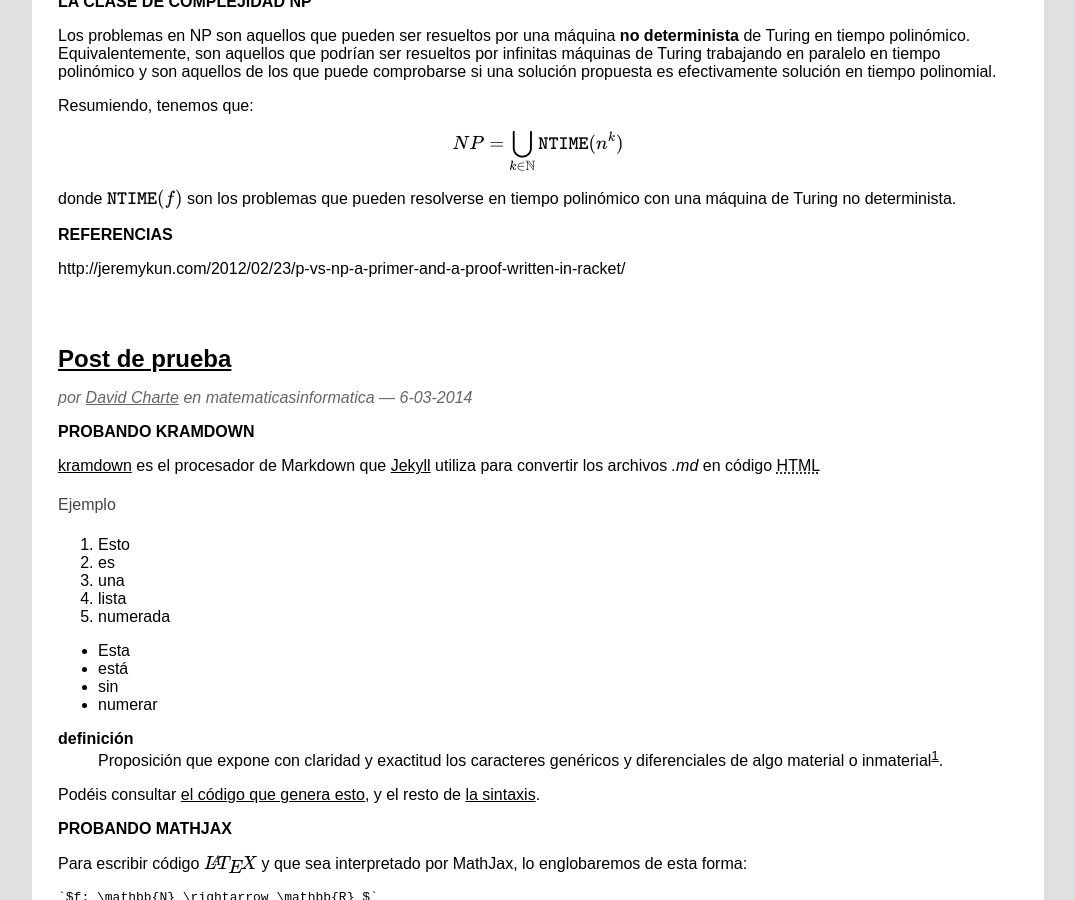
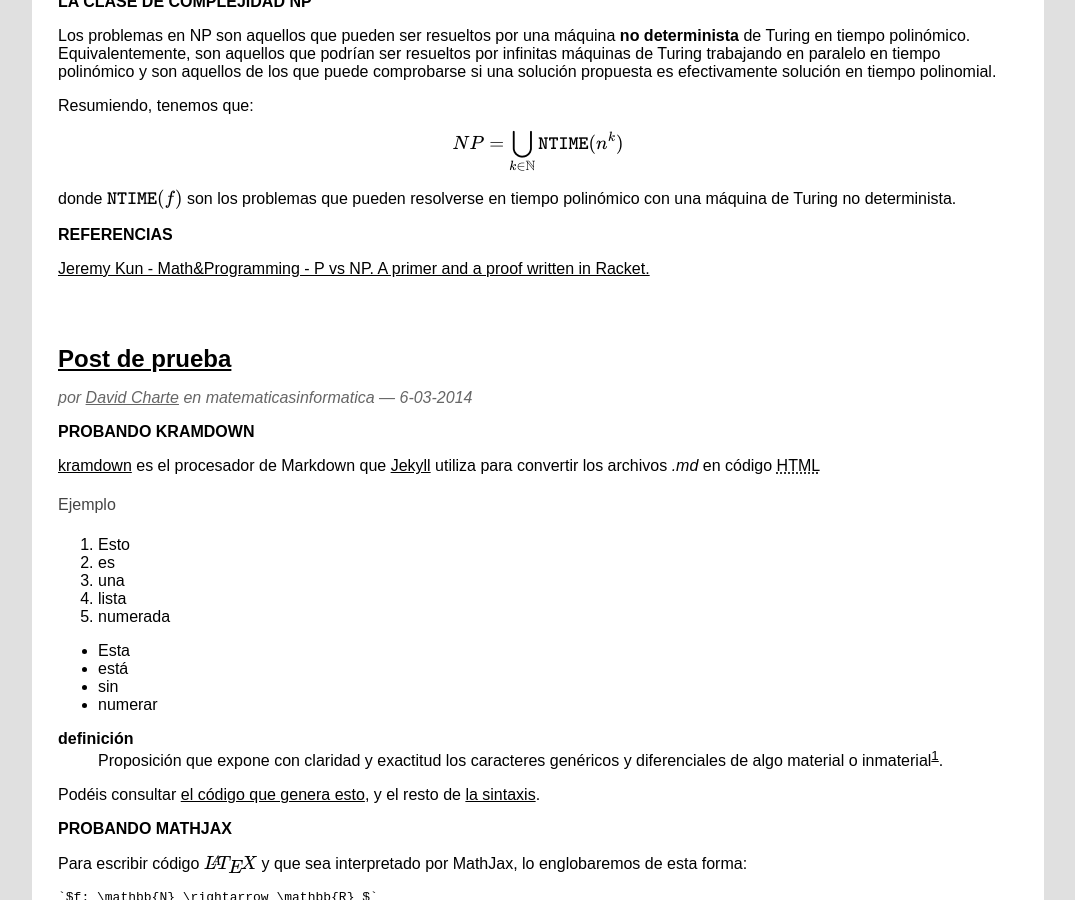
Before and after one commit to libreim/blog, a Jekyll site: the page built from index.html, in a window 1280 px wide and 900 px high, scrolled down 1641 px. Shown: the whole window, without its empty margins (102-1177 px from the left). Built offline with Jekyll 4.4.1, drawn with Linux system fonts in a browser that asks for light colours; formulas are drawn with MathJax 3; the list of posts is cut into pages by our own code.

Commit message:
Enlace a Math&Programming.

```diff
--- a/_posts/2014-4-12-PyNP.md
+++ b/_posts/2014-4-12-PyNP.md
@@ -28,4 +28,4 @@ Resumiendo, tenemos que:
 donde `$\mathtt{NTIME}(f)$` son los problemas que pueden resolverse en tiempo polinómico con una máquina de Turing no determinista.
 
 ### Referencias
-http://jeremykun.com/2012/02/23/p-vs-np-a-primer-and-a-proof-written-in-racket/
+[Jeremy Kun - Math&Programming - P vs NP. A primer and a proof written in Racket. ](http://jeremykun.com/2012/02/23/p-vs-np-a-primer-and-a-proof-written-in-racket/)
```
